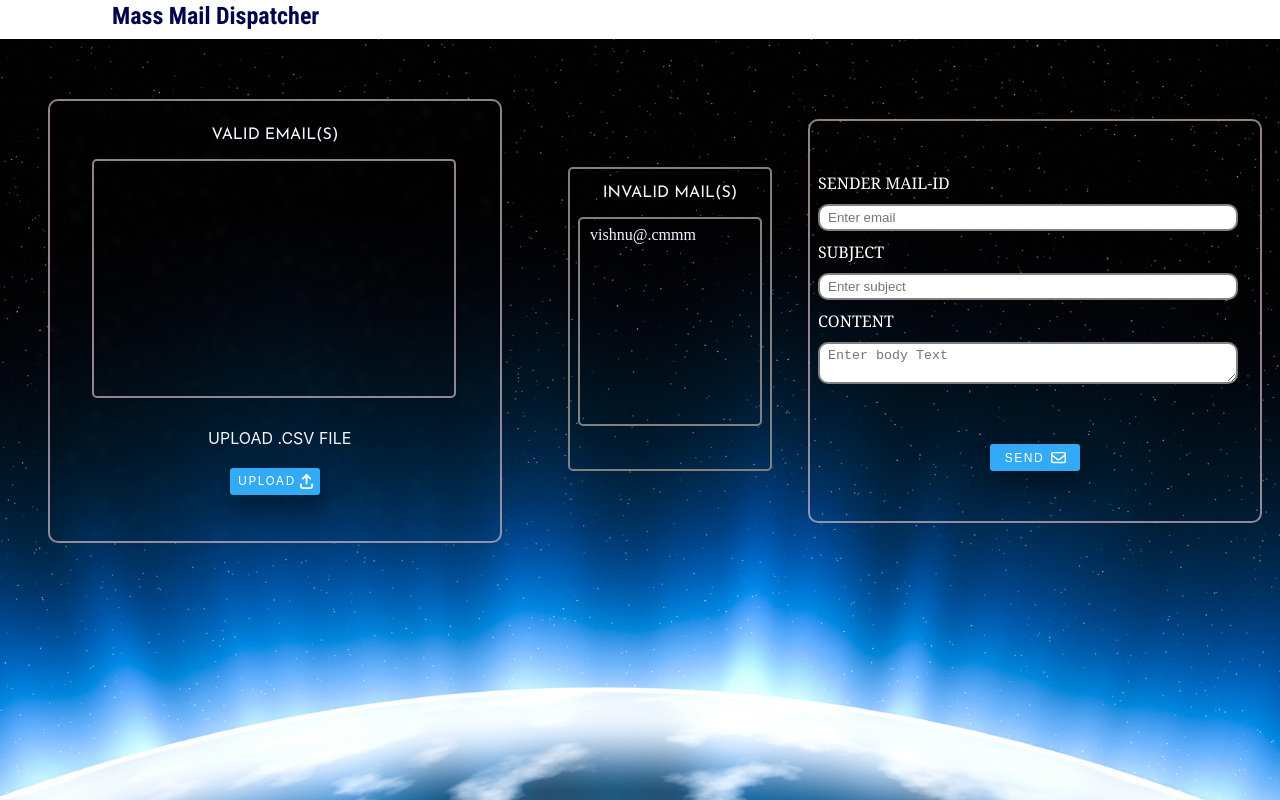
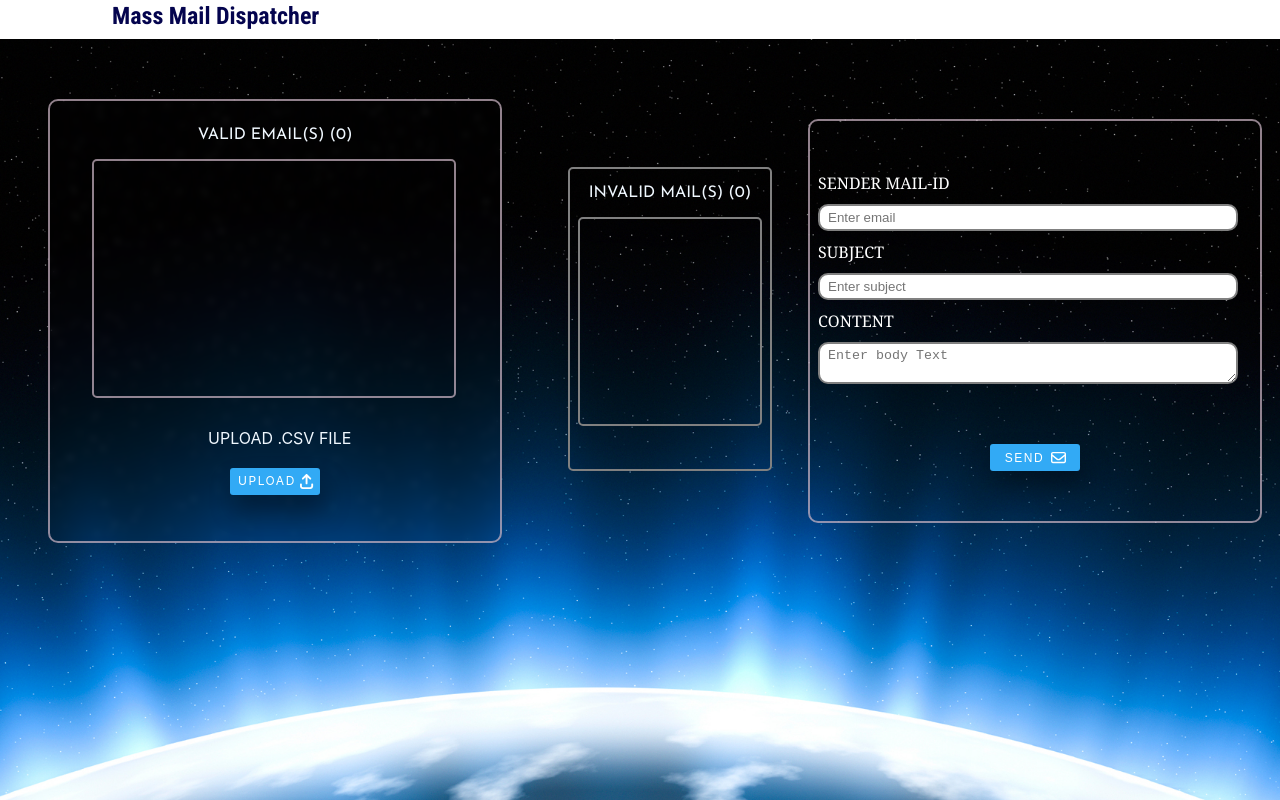
Before and after one commit to vishnu563/1st_task, a React (Create React App) app: page / in a window 1280 px wide. Built offline with nearby package versions, Linux system fonts and the light colour scheme; a web font is replaced by a local one.

Commit message:
valid and invalid mais are splited and displayed

```diff
--- a/src/Design.css
+++ b/src/Design.css
@@ -1,5 +1,5 @@
 body{
-    background-image: url(./siva.jpg);
+    background-image: url(./bg.jpg);
     background-size: cover;
     background-repeat: no-repeat;
     background-attachment: fixed;
@@ -231,7 +231,7 @@ body{
     font-size: 15px;
     padding-left: 1px;
  }
-text{
+.validMailText,.inValidMailText{
     color: aliceblue;
     font-family: 'Times New Roman', Times, serif;
 }
--- a/src/HomePage.js
+++ b/src/HomePage.js
@@ -10,14 +10,39 @@ library.add(faEnvelope,faArrowUpFromBracket);
 
 function HomePage() {
 
-    const[data,setData]=useState([]);
+    const [validEmails, setValidEmails] = useState([]);
+    const [invalidEmails, setInvalidEmails] = useState([]);
+    const [validCount, setValidCount] = useState(0);
+    const [invalidCount, setInvalidCount] = useState(0);
+
+    const isValidEmail = (email) => {
+        let validEmailPattern = /^(([^<>()\[\]\\.,;:\s@"]+(\.[^<>()\[\]\\.,;:\s@"]+)*)|(".+"))@((\[[0-9]{1,3}\.[0-9]{1,3}\.[0-9]{1,3}\.[0-9]{1,3}])|(([a-zA-Z\-0-9]+\.)+[a-zA-Z]{2,}))$/;
+        return validEmailPattern.test(email);
+    }
 
     const handleFileUpload = (e) => {
+
         const file = e.target.files[0];
+
         Papa.parse(file,{
             header: true,
             complete: (results) =>{
-                setData(results.data);
+                const valid = [];
+                const invalid = [];
+
+                results.data.forEach((row) => {
+                    if (isValidEmail(row.Email)) {
+                        valid.push(row.Email);
+                    } else {
+                        invalid.push(row.Email);
+                    }
+                });
+
+                setValidEmails(valid);
+                setInvalidEmails(invalid);
+                setValidCount(valid.length);
+                setInvalidCount(invalid.length);
+
             },
         });
     }
@@ -30,21 +55,21 @@ function HomePage() {
     <div className='container'>
         <div className='leftside_container'>
             <div className='validemails'>
-                <p className='vm'>Valid Email(s)</p>
+                <p className='vm'>Valid Email(s) ({validCount})</p>
                 <div className='validscroll'>
-                        <text>
-                            {data.length ? (
+                    <div className='validMailText'>
+                        {validEmails.length > 0 && (
                             <table>
                                 <tbody>
-                                    {data.map((item, index) => (
+                                    {validEmails.map((item, index) => (
                                         <tr key={index}>
-                                        <td>{item.Email}</td>
+                                            <td>{item}</td>
                                         </tr>
                                         ))}
                                 </tbody>
                             </table>
-                            ) : null}
-                        </text>
+                        )}
+                    </div>
                 </div>
             </div>
             <label className='uploadlabel' >Upload .csv File</label>
@@ -59,14 +84,25 @@ function HomePage() {
                     </div>
                 </div>
             </div>
-
         </div>
         <div className='centercontainer'>
             <div>
-                <p className='vm'>Invalid Mail(s)</p>
+                <p className='vm'>Invalid Mail(s) ({invalidCount})</p>
             </div>
             <div className='invalidmail'>
-                <text>vishnu@.cmmm</text><br/>
+                <div className='inValidMailText'>
+                    {invalidEmails.length > 0 && (
+                        <table>
+                            <tbody>
+                                {invalidEmails.map((item, index) => (
+                                <tr key={index}>
+                                    <td>{item}</td>
+                                </tr>
+                                ))}
+                            </tbody>
+                        </table>
+                    )}
+                </div>
             </div>
         </div>
         <div className='rightside_container'>
```
Also changed, not shown: src/bg.jpg (renamed from src/siva.jpg). Lines whose indentation alone changed are shown as unchanged.
